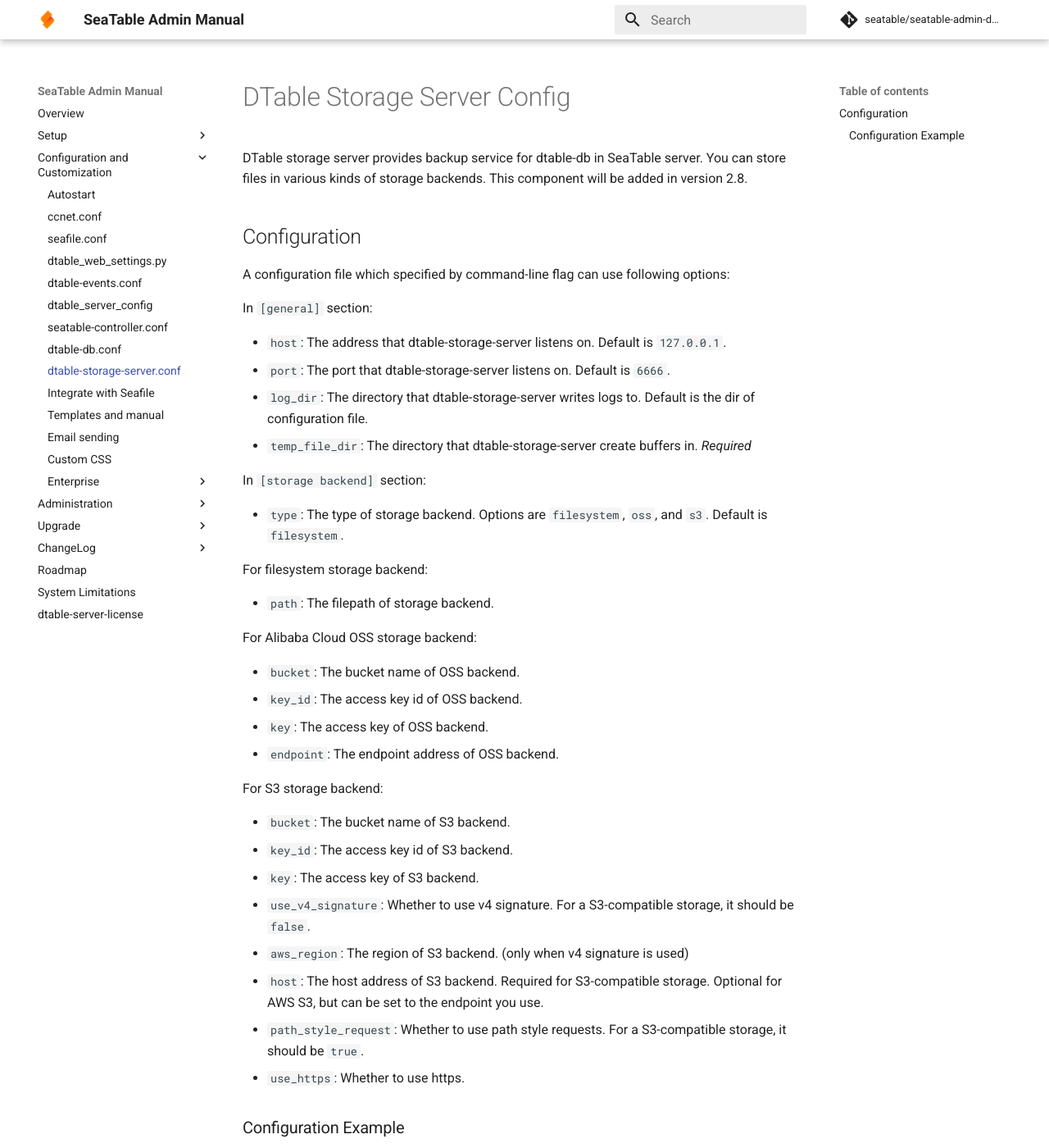
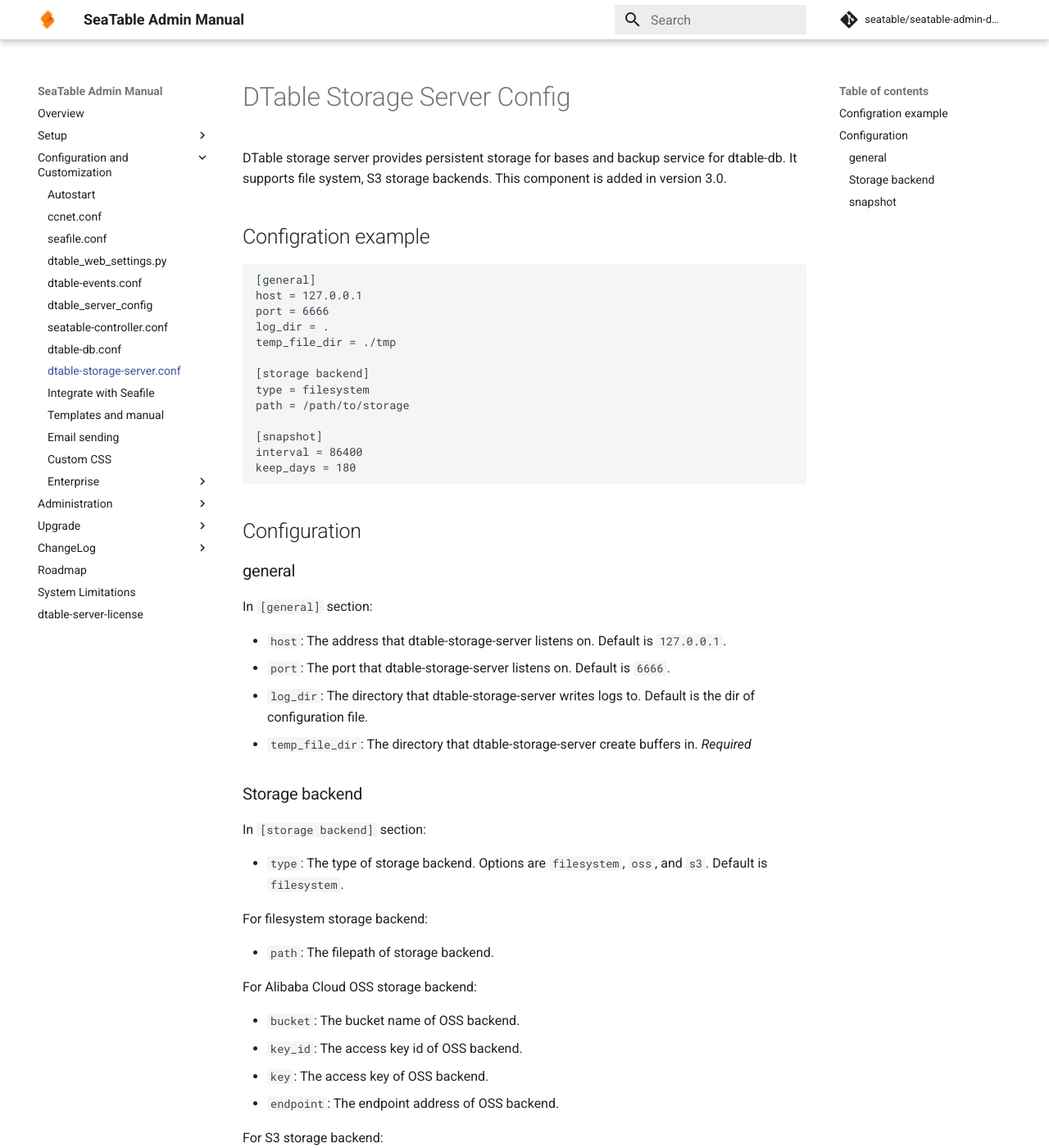
Before and after one commit to seatable/seatable-admin-docs, an MkDocs documentation site: the page built from manual/config/dtable_storage_server_conf.md, in a window 1280 px wide and 1400 px high. Shown: the whole window at 82% size. Built offline with MkDocs 1.6.1 and Material for MkDocs 9.7.7, drawn with Linux system fonts in a browser that asks for light colours; comment, search, counter and statistics services are not loaded; some of the changed text lies outside the part shown.

Commit message:
Update dtable_storage_server_conf.md

````diff
--- a/manual/config/dtable_storage_server_conf.md
+++ b/manual/config/dtable_storage_server_conf.md
@@ -1,10 +1,29 @@
 # DTable Storage Server Config
 
-DTable storage server provides backup service for dtable-db in SeaTable server. You can store files in various kinds of storage backends. This component will be added in version 2.8.
+DTable storage server provides persistent storage for bases and backup service for dtable-db. It supports file system, S3 storage backends. This component is added in version 3.0.
+
+## Configration example
+
+```
+[general]
+host = 127.0.0.1
+port = 6666
+log_dir = .
+temp_file_dir = ./tmp
+
+[storage backend]
+type = filesystem
+path = /path/to/storage
+
+[snapshot]
+interval = 86400
+keep_days = 180
+```
+
 
 ## Configuration
 
-A configuration file which specified by command-line flag can use following options:
+### general
 
 In `[general]` section:
 
@@ -12,6 +31,8 @@
 - `port`: The port that dtable-storage-server listens on. Default is `6666`.
 - `log_dir`: The directory that dtable-storage-server writes logs to. Default is the dir of configuration file.
 - `temp_file_dir`: The directory that dtable-storage-server create buffers in. _Required_
+
+### Storage backend
 
 In `[storage backend]` section:
 
@@ -39,17 +60,9 @@
 - `path_style_request`: Whether to use path style requests. For a S3-compatible storage, it should be `true`.
 - `use_https`: Whether to use https.
 
-### Configuration Example
+### snapshot
 
-```
-[general]
-host = 127.0.0.1
-port = 6666
-log_dir = .
-temp_file_dir = ./tmp
+Configurations for snapshots of bases
 
-[storage backend]
-type = filesystem
-path = /path/to/storage
-
-```
+* interval: the interval for generating snapshots for a base
+* keep_days: the number of days to keep snapshots
````
